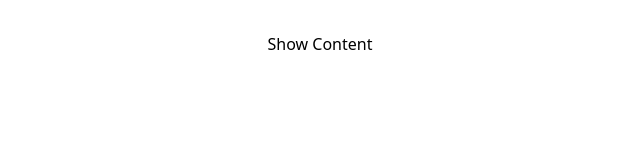
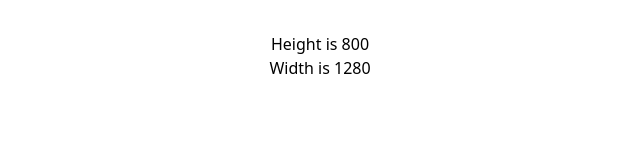
Before and after one commit to SuryaPratap03/React-Projects, a React (Vite) app in the folder Project24/: page / in a window 1280 px wide. Shown: the top 160 px of the page, without its empty margins (320-960 px from the left). Built offline with nearby package versions, Linux system fonts and the light colour scheme.

Commit message:
use-window-resize

```diff
--- a/Project24/src/App.jsx
+++ b/Project24/src/App.jsx
@@ -16,6 +16,8 @@ import TicTacToe from "./components/TicTacToe";
 import FeatureFlag from "./components/feature-flag";
 import useFetchTester from "./components/use-fetch/test";
 import UseOnClickOutsideTest from "./components/use-outside-click/test";
+
+import UseWindowResize from "./components/use-window-resize";
 
 
 function App() {
@@ -64,7 +66,10 @@ function App() {
       {/* <UseFetchTester/> */}
 
       {/* Use Onclick Outside Hook test */}
-      <UseOnClickOutsideTest/>
+      {/* <UseOnClickOutsideTest/> */}
+
+      {/* Use Window Resize Hook Test */}
+      <UseWindowResize/>
     </>
   )
 }
--- /dev/null
+++ b/Project24/src/components/use-window-resize/index.jsx
@@ -0,0 +1,32 @@
+import { useEffect, useState } from "react";
+
+export default function UseWindowResize(){
+    const[windowSize,setWindowSize] = useState({
+        height : 0,
+        width : 0,
+    })
+    function changedimensions(){
+        setWindowSize({
+            height:window.innerHeight,
+            width:window.innerWidth,
+        })
+    }
+    useEffect(()=>{
+        changedimensions();
+        window.addEventListener('resize',changedimensions);
+
+        return (()=>{
+            window.removeEventListener('resize',changedimensions);
+        })
+    },[])
+
+    useEffect(()=>{
+        console.log('windowSize is ',windowSize);
+
+    },[windowSize]);
+
+    return <>
+         <h1>{`Height is `+windowSize.height}</h1>
+         <h1>{`Width is `+windowSize.width}</h1>
+    </>
+}
```
